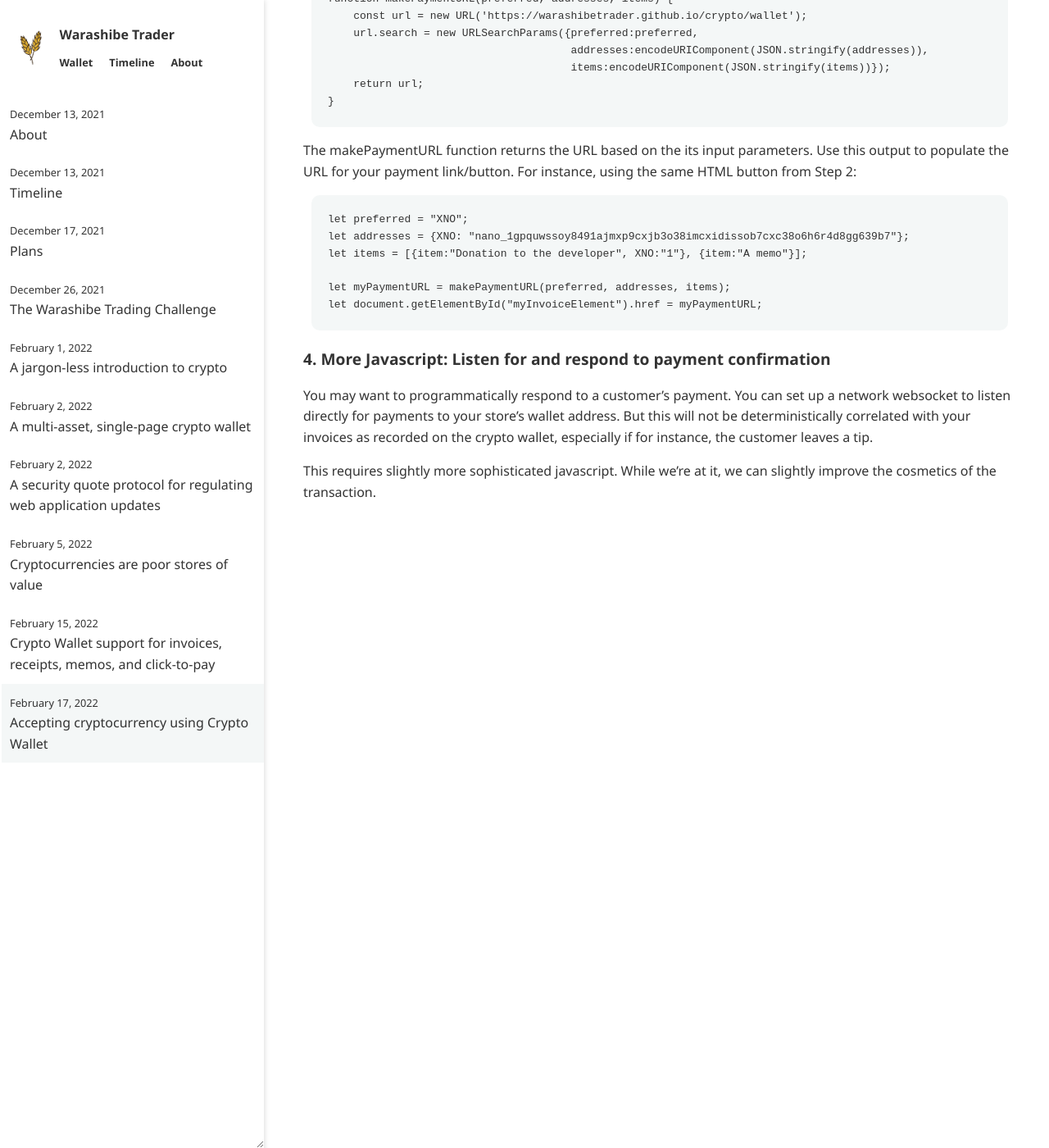
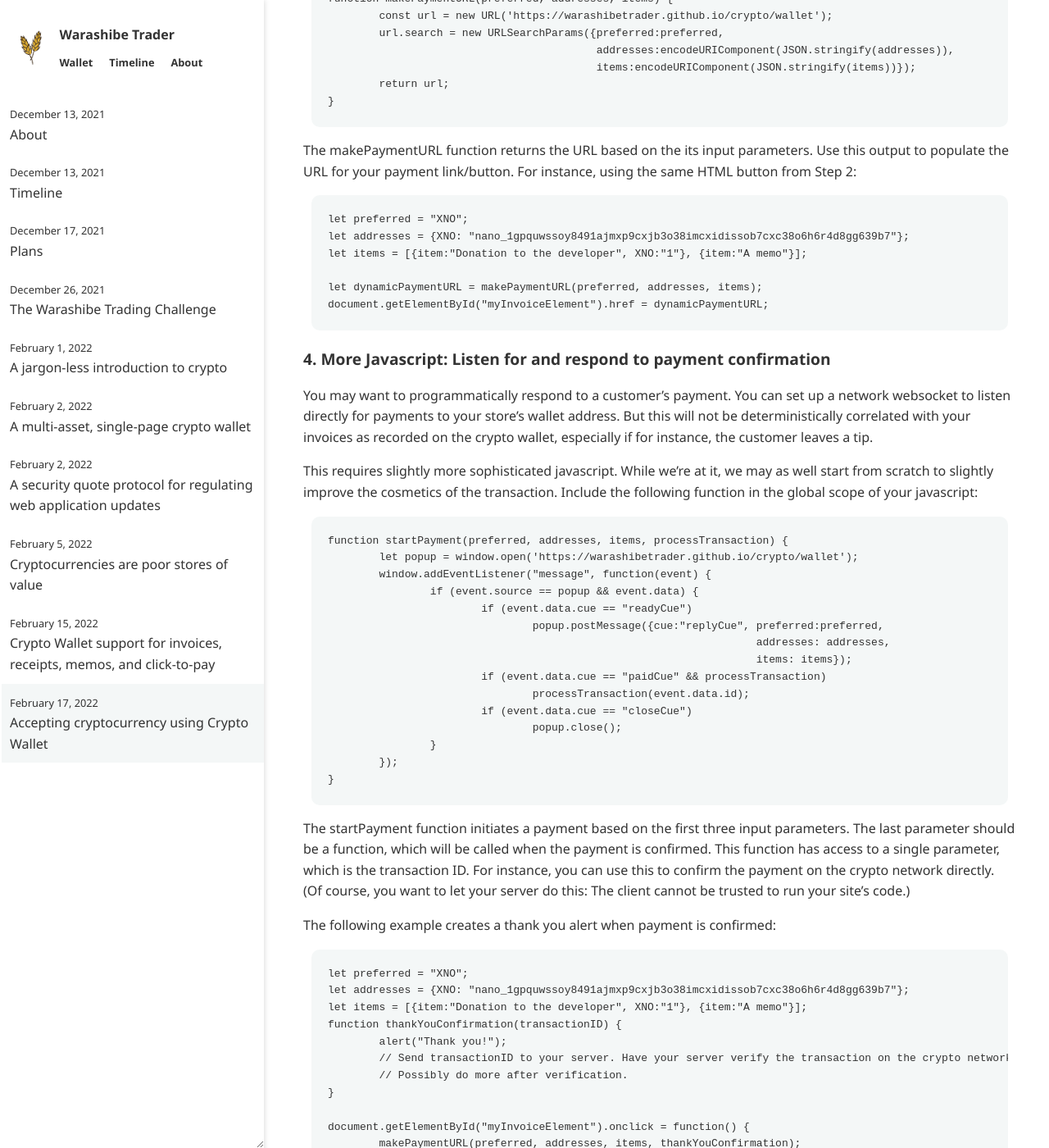
Before and after one commit to warashibetrader/warashibetrader.github.io, a Jekyll site: the page built from _posts/2022-02-17-invoices.md, in a window 1280 px wide and 1400 px high, scrolled down 827 px. Shown: the whole window at 82% size. Built offline with Jekyll 4.4.1, drawn with Linux system fonts in a browser that asks for light colours; some of the changed text lies outside the part shown.

Commit message:
Update 2022-02-17-invoices.md

```diff
--- a/_posts/2022-02-17-invoices.md
+++ b/_posts/2022-02-17-invoices.md
@@ -6,7 +6,7 @@ I added URL support for invoice generation, as well as a little invoice tool, di
 
 ### 1. URL: Invoice a single or static product
 
-The in-wallet tool should suffice to produce the URL you need. For instance, I used the tool to make [this](https://warashibetrader.github.io/crypto/wallet?preferred=XNO&addresses=%257B%2522XNO%2522%253A%2522nano_1gpquwssoy8491ajmxp9cxjb3o38imcxidissob7cxc38o6h6r4d8gg639b7%2522%257D&items=%255B%257B%2522item%2522%253A%2522Donation%2520to%2520the%2520developer%2522%252C%2522XNO%2522%253A%25221%2522%257D%252C%257B%2522item%2522%253A%2522A%2520memo%2522%252C%2522XNO%2522%253A%2522%2522%257D%255D) donation link.
+The in-wallet tool should suffice to produce the URL you need. For instance, I used the tool to make this [donation link](https://warashibetrader.github.io/crypto/wallet?preferred=XNO&addresses=%257B%2522XNO%2522%253A%2522nano_1gpquwssoy8491ajmxp9cxjb3o38imcxidissob7cxc38o6h6r4d8gg639b7%2522%257D&items=%255B%257B%2522item%2522%253A%2522Donation%2520to%2520the%2520developer%2522%252C%2522XNO%2522%253A%25221%2522%257D%252C%257B%2522item%2522%253A%2522A%2520memo%2522%252C%2522XNO%2522%253A%2522%2522%257D%255D).
 
 
 
@@ -19,22 +19,22 @@ It's not very professional to ask for payment from an in-line link, and possibly
 
 Here is the HTML code in plaintext:
 
-    <button style="display:block; margin:auto;">
-        <a id="myInvoiceElement" style="color:#333" target="_blank" href="[insert myPaymentURL]">Donate!</a>
-    </button>
+	<button style="display:block; margin:auto;">
+		<a id="myInvoiceElement" style="color:#333" target="_blank" href="[insert your paymentURL]">Donate!</a>
+	</button>
 
 
 ### 3. Javascript: Invoice a dynamically populated shopping cart
 
 If you want to dynamically construct an invoice based on say, a customer's shopping cart, then you will need to generate a payment URL on the fly. This will need a tiny bit of javascript. Include the following function in the global scope of your javascript:
 
-    function makePaymentURL(preferred, addresses, items) {
-        const url = new URL('https://warashibetrader.github.io/crypto/wallet');
-        url.search = new URLSearchParams({preferred:preferred,
-                                          addresses:encodeURIComponent(JSON.stringify(addresses)),
-                                          items:encodeURIComponent(JSON.stringify(items))});
-        return url;
-    }
+	function makePaymentURL(preferred, addresses, items) {
+		const url = new URL('https://warashibetrader.github.io/crypto/wallet');
+		url.search = new URLSearchParams({preferred:preferred,
+						  addresses:encodeURIComponent(JSON.stringify(addresses)),
+						  items:encodeURIComponent(JSON.stringify(items))});
+		return url;
+	}
 
 The makePaymentURL function returns the URL based on the its input parameters. Use this output to populate the URL for your payment link/button. For instance, using the same HTML button from Step 2:
 
@@ -42,12 +42,45 @@ The makePaymentURL function returns the URL based on the its input parameters. U
 	let addresses = {XNO: "nano_1gpquwssoy8491ajmxp9cxjb3o38imcxidissob7cxc38o6h6r4d8gg639b7"};
 	let items = [{item:"Donation to the developer", XNO:"1"}, {item:"A memo"}];
 
-	let myPaymentURL = makePaymentURL(preferred, addresses, items);
-	let document.getElementById("myInvoiceElement").href = myPaymentURL;
+	let dynamicPaymentURL = makePaymentURL(preferred, addresses, items);
+	document.getElementById("myInvoiceElement").href = dynamicPaymentURL;
 
 
 ### 4. More Javascript: Listen for and respond to payment confirmation
 
 You may want to programmatically respond to a customer's payment. You can set up a network websocket to listen directly for payments to your store's wallet address. But this will not be deterministically correlated with your invoices as recorded on the crypto wallet, especially if for instance, the customer leaves a tip.
 
-This requires slightly more sophisticated javascript. While we're at it, we can slightly improve the cosmetics of the transaction.
+This requires slightly more sophisticated javascript. While we're at it, we may as well start from scratch to slightly improve the cosmetics of the transaction. Include the following function in the global scope of your javascript:
+
+	function startPayment(preferred, addresses, items, processTransaction) {
+		let popup = window.open('https://warashibetrader.github.io/crypto/wallet');
+		window.addEventListener("message", function(event) {
+			if (event.source == popup && event.data) {
+				if (event.data.cue == "readyCue")
+					popup.postMessage({cue:"replyCue", preferred:preferred,
+									   addresses: addresses,
+									   items: items});
+				if (event.data.cue == "paidCue" && processTransaction)
+					processTransaction(event.data.id);
+				if (event.data.cue == "closeCue")
+					popup.close();
+			}
+		});
+	}
+
+The startPayment function initiates a payment based on the first three input parameters. The last parameter should be a function, which will be called when the payment is confirmed. This function has access to a single parameter, which is the transaction ID. For instance, you can use this to confirm the payment on the crypto network directly. (Of course, you want to let your server do this: The client cannot be trusted to run your site's code.)
+
+The following example creates a thank you alert when payment is confirmed:
+
+	let preferred = "XNO";
+	let addresses = {XNO: "nano_1gpquwssoy8491ajmxp9cxjb3o38imcxidissob7cxc38o6h6r4d8gg639b7"};
+	let items = [{item:"Donation to the developer", XNO:"1"}, {item:"A memo"}];
+	function thankYouConfirmation(transactionID) {
+		alert("Thank you!");
+		// Send transactionID to your server. Have your server verify the transaction on the crypto network directly.
+		// Possibly do more after verification.
+	}
+
+	document.getElementById("myInvoiceElement").onclick = function() {
+		makePaymentURL(preferred, addresses, items, thankYouConfirmation);
+	};
```
